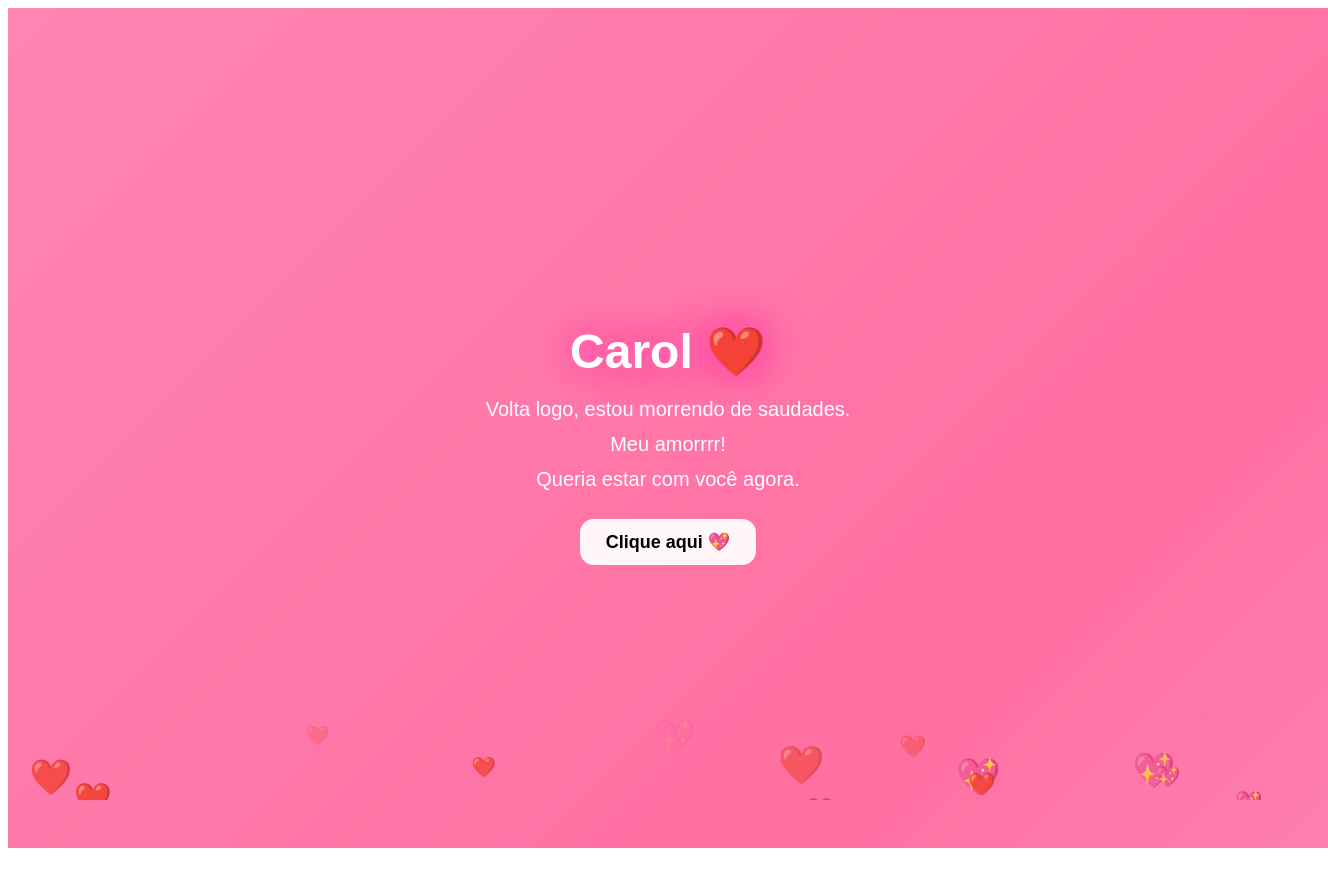
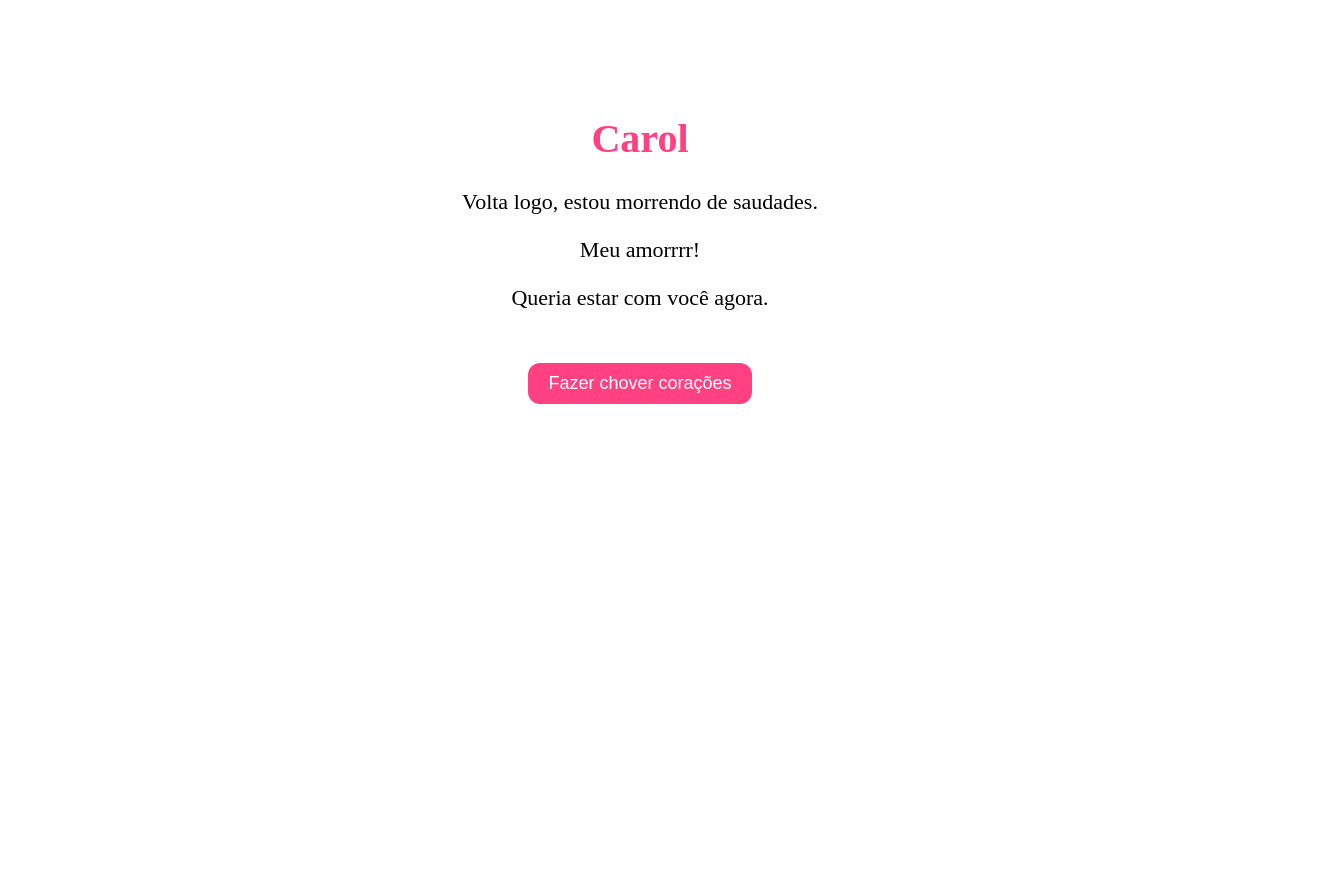
Before and after one commit to LucasXimenesConv/clone-tabnews, a Next.js app: page / in a window 1280 px wide. Shown: the top 886 px of the page, 1328 px wide, since content can reach past the window. Before the commit the page ends 856 px from the top, so only its background shows below. Built offline with nearby package versions, Linux system fonts and the light colour scheme.

Commit message:
tentativa 4 carol

```diff
--- a/pages/index.js
+++ b/pages/index.js
@@ -1,221 +1,102 @@
-import { useState } from "react";
+import { useEffect, useState } from "react";
 
 export default function Home() {
-  const [explosions, setExplosions] = useState([]);
+  const [hearts, setHearts] = useState([]);
 
-  function explodeHearts() {
-    const id = Date.now();
-    setExplosions((prev) => [...prev, id]);
+  function spawnHearts() {
+    const amount = 40; // chuva intensa
+    const newHearts = [];
 
-    // remove depois de 2200ms (tempo da animação)
+    for (let i = 0; i < amount; i++) {
+      newHearts.push({
+        id: Date.now() + Math.random(),
+        left: Math.random() * 100,
+        size: Math.random() * 30 + 10,
+        duration: Math.random() * 3 + 3,
+      });
+    }
+
+    setHearts(prev => [...prev, ...newHearts]);
+
+    // Remove depois da animação
     setTimeout(() => {
-      setExplosions((prev) => prev.filter((e) => e !== id));
-    }, 2200);
+      setHearts(prev => prev.slice(amount));
+    }, 4000);
   }
 
   return (
     <div style={styles.container}>
-      <FloatingHearts />
-      {explosions.map((id) => (
-        <Explosion key={id} />
-      ))}
-
-      <h1 style={styles.title}>Carol ❤️</h1>
-
+      <h1 style={styles.title}>Carol</h1>
       <p style={styles.text}>Volta logo, estou morrendo de saudades.</p>
       <p style={styles.text}>Meu amorrrr!</p>
       <p style={styles.text}>Queria estar com você agora.</p>
 
-      <button style={styles.button} onClick={explodeHearts}>
-        Clique aqui 💖
+      <button style={styles.button} onClick={spawnHearts}>
+        Fazer chover corações
       </button>
 
-      <style>{css}</style>
+      {/* Corações só renderizam no cliente */}
+      <div style={styles.heartsContainer}>
+        {hearts.map(h => (
+          <span
+            key={h.id}
+            style={{
+              position: "absolute",
+              top: "-20px",
+              left: `${h.left}%`,
+              fontSize: h.size,
+              animation: `fall ${h.duration}s linear`,
+              pointerEvents: "none",
+            }}
+          >
+            ❤️
+          </span>
+        ))}
+      </div>
+
+      <style>{`
+        @keyframes fall {
+          0% { transform: translateY(0); opacity: 1; }
+          100% { transform: translateY(120vh); opacity: 0; }
+        }
+      `}</style>
     </div>
   );
 }
 
-/* corações leves de fundo */
-function FloatingHearts() {
-  const hearts = Array.from({ length: 20 });
-  return (
-    <div style={styles.heartsContainer}>
-      {hearts.map((_, i) => (
-        <span
-          key={i}
-          style={{
-            ...styles.heart,
-            left: `${Math.random() * 100}%`,
-            animationDelay: `${i * 0.35}s`,
-            fontSize: `${14 + Math.random() * 18}px`,
-            opacity: 0.9 - Math.random() * 0.4,
-          }}
-        >
-          {Math.random() > 0.5 ? "💖" : "❤️"}
-        </span>
-      ))}
-    </div>
-  );
-}
-
-/* CHUVA GIGANTE: explode muitos corações a partir do centro, em todas as direções */
-function Explosion() {
-  const count = 140; // quantos corações por clique
-  const burst = Array.from({ length: count });
-
-  return (
-    <div style={styles.explosion}>
-      {burst.map((_, i) => {
-        // ângulo em graus -> converter para radianos
-        const angleDeg = Math.random() * 360;
-        const angleRad = (angleDeg * Math.PI) / 180;
-        const distance = 80 + Math.random() * 520; // quanto mais, mais espalhados
-        const size = 14 + Math.random() * 26;
-        const duration = 0.9 + Math.random() * 1.4;
-        const rot = -360 + Math.random() * 720; // rotação
-        const emoji = Math.random() > 0.5 ? "💖" : "❤️";
-
-        // deslocamentos finais em px
-        const dx = Math.cos(angleRad) * distance;
-        const dy = Math.sin(angleRad) * distance;
-
-        return (
-          <span
-            key={i}
-            className="burst-heart"
-            style={{
-              left: "50%",
-              top: "50%",
-              position: "absolute",
-              fontSize: `${size}px`,
-              // CSS variables para a animação usar
-              // usamos calc(-50% + var(--x)) na keyframe final
-              // OBS: variáveis precisam ser strings como "123px"
-              ["--x"]: `${dx}px`,
-              ["--y"]: `${dy}px`,
-              ["--rot"]: `${rot}deg`,
-              animationDuration: `${duration}s`,
-              animationDelay: `${Math.random() * 0.06}s`,
-              pointerEvents: "none",
-              transform: "translate(-50%,-50%)",
-            }}
-          >
-            {emoji}
-          </span>
-        );
-      })}
-    </div>
-  );
-}
-
-const css = `
-/* fundo gradient animado */
-@keyframes gradientShift {
-  0%{background-position:0% 50%}
-  50%{background-position:100% 50%}
-  100%{background-position:0% 50%}
-}
-
-/* floating hearts (background) */
-@keyframes float {
-  0% { transform: translateY(0) scale(1); opacity: 1; }
-  50% { transform: translateY(-40px) scale(1.3); opacity: 0.8; }
-  100% { transform: translateY(-90px) scale(1); opacity: 0; }
-}
-
-/* burst: do centro para posição calculada com var(--x/--y) */
-@keyframes burst {
-  0% {
-    transform: translate(-50%, -50%) scale(0.2) rotate(0deg);
-    opacity: 1;
-  }
-  60% {
-    opacity: 1;
-  }
-  100% {
-    /* move do centro para a posição final adicionando o deslocamento var(--x/--y) */
-    transform: translate(calc(-50% + var(--x)), calc(-50% + var(--y))) scale(1.05) rotate(var(--rot));
-    opacity: 0;
-  }
-}
-
-/* burst-heart usa a animação burst; duração e delay definidos inline */
-.burst-heart {
-  animation-name: burst;
-  animation-timing-function: cubic-bezier(.12,.9,.32,1);
-  will-change: transform, opacity;
-}
-
-/* styling extra */
-@keyframes glow {
-  0% { text-shadow: 0 0 8px #fff, 0 0 26px #ff9ecb; }
-  50% { text-shadow: 0 0 18px #ff66b3, 0 0 40px #ff1493; }
-  100% { text-shadow: 0 0 8px #fff, 0 0 26px #ff9ecb; }
-}
-`;
-
 const styles = {
   container: {
+    textAlign: "center",
+    paddingTop: 80,
+    position: "relative",
+    overflow: "hidden",
     height: "100vh",
-    width: "100vw",
-    background:
-      "linear-gradient(135deg, #ff9ecb, #ff6fa2, #ff85b3, #ff6fa2, #ff9ecb)",
-    backgroundSize: "300% 300%",
-    animation: "gradientShift 10s ease infinite",
-    display: "flex",
-    flexDirection: "column",
-    alignItems: "center",
-    justifyContent: "center",
-    overflow: "hidden",
-    textAlign: "center",
-    padding: "20px",
-    fontFamily: "Arial, system-ui, -apple-system, 'Segoe UI', Roboto",
-  },
-  title: {
-    fontSize: "48px",
-    color: "white",
-    fontWeight: 900,
-    marginBottom: "12px",
-    animation: "glow 2.2s infinite ease-in-out",
-  },
-  text: {
-    color: "white",
-    fontSize: "20px",
-    margin: "6px 0",
-  },
-  button: {
-    marginTop: "22px",
-    padding: "12px 26px",
-    background: "#ffffffee",
-    border: "none",
-    borderRadius: "14px",
-    cursor: "pointer",
-    fontSize: "18px",
-    fontWeight: 700,
-    transition: "transform .12s ease",
   },
   heartsContainer: {
-    position: "absolute",
+    position: "fixed",
     top: 0,
     left: 0,
-    height: "100%",
-    width: "100%",
-    overflow: "hidden",
-    pointerEvents: "none",
-  },
-  heart: {
-    position: "absolute",
-    top: "100%",
-    fontSize: "24px",
-    animation: "float 5.5s infinite ease-in-out",
-  },
-  explosion: {
-    position: "absolute",
-    left: 0,
-    top: 0,
     width: "100%",
     height: "100%",
     pointerEvents: "none",
-    overflow: "visible",
+    overflow: "hidden",
+  },
+  title: {
+    fontSize: 40,
+    color: "#ff4081",
+  },
+  text: {
+    fontSize: 22,
+    marginTop: 10,
+  },
+  button: {
+    marginTop: 30,
+    padding: "10px 20px",
+    fontSize: 18,
+    cursor: "pointer",
+    background: "#ff4081",
+    color: "#fff",
+    border: "none",
+    borderRadius: 12,
   },
 };
```
